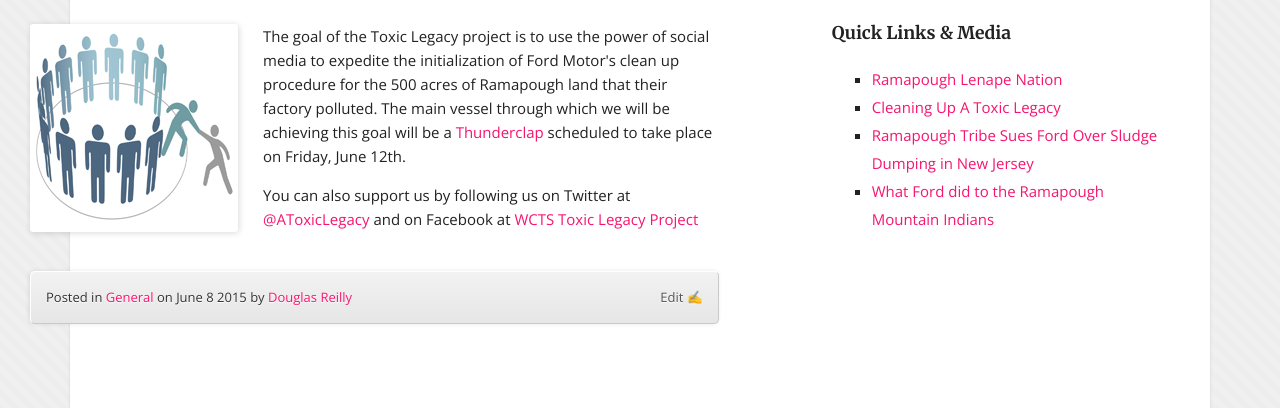
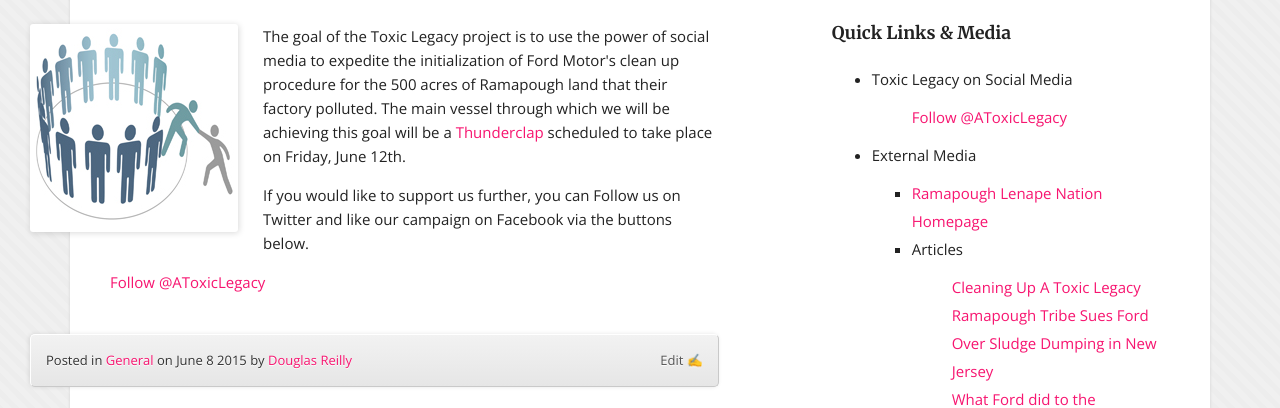
Before and after one commit to shinolife63/toxiclegacy, a plain HTML site: page getinvolved.html in a window 1280 px wide. Shown: the part 395-803 px from the top of the page. Drawn offline with nearby package versions, Linux system fonts and the light colour scheme.

Commit message:
The Social Update
Added facebook and twitter buttons to the get involved page.
Also changed the quick links and media sidebar to be more professional
and aesthetic.

```diff
--- a/getinvolved.html
+++ b/getinvolved.html
@@ -4,6 +4,16 @@
 <!--[if IE 7]>    <html class="no-js ie7"> <![endif]-->
 <!--[if IE 8]>    <html class="no-js ie8"> <![endif]-->
 <!--[if gt IE 8]><!--> <html class="no-js"> <!--<![endif]-->
+<div id="fb-root"></div>
+    <script>
+            (function (d, s, id) {
+                var js, fjs = d.getElementsByTagName(s)[0];
+                if (d.getElementById(id)) return;
+                js = d.createElement(s); js.id = id;
+                js.src = "//connect.facebook.net/en_GB/sdk.js#xfbml=1&version=v2.3";
+                fjs.parentNode.insertBefore(js, fjs);
+            }(document, 'script', 'facebook-jssdk'));
+    </script>
 <head>
 
 	<meta charset="utf-8">
@@ -84,7 +94,10 @@
 			The main vessel through which we will be achieving this goal will be a <a href="https://www.thunderclap.it/projects/27556-rising-from-a-toxic-legacy?locale=en">Thunderclap</a> scheduled to take place on Friday, June 12th.
 			</p>
 			<p>
-			You can also support us by following us on Twitter at <a href="https://twitter.com/AToxicLegacy">@AToxicLegacy</a> and on Facebook at <a href="https://www.facebook.com/WCTS.ToxicLegacy">WCTS Toxic Legacy Project</a>
+                If you would like to support us further, you can Follow us on Twitter and like our campaign on Facebook via the buttons below.</p>
+                <span class="fb-like" data-href="https://www.facebook.com/WCTS.ToxicLegacy" data-width="10" data-layout="standard" data-action="like" data-show-faces="false" data-share="true"></span>
+                <a href="https://twitter.com/AToxicLegacy" class="twitter-follow-button" data-show-count="false" data-dnt="true">Follow @AToxicLegacy</a>
+                <script>!function (d, s, id) { var js, fjs = d.getElementsByTagName(s)[0], p = /^http:/.test(d.location) ? 'http' : 'https'; if (!d.getElementById(id)) { js = d.createElement(s); js.id = id; js.src = p + '://platform.twitter.com/widgets.js'; fjs.parentNode.insertBefore(js, fjs); } }(document, 'script', 'twitter-wjs');</script>
 			</p>
 		</div> <!-- .entry-content -->
 
@@ -113,13 +126,26 @@
 
 	<aside class="widget">
 		<h3 class="widget-title">Quick Links & Media</h3>
-
-		<ul>
-			<li><a href="http://www.ramapoughlenapenation.org/">Ramapough Lenape Nation</a></li>
-			<li><a href="http://america.aljazeera.com/articles/2014/3/21/cleaning-up-a-toxiclegacy.html">Cleaning Up A Toxic Legacy</a></li>
-			<li><a href="http://www.nytimes.com/2006/01/19/nyregion/19ringwood.html">Ramapough Tribe Sues Ford Over Sludge Dumping in New Jersey</a></li>
-			<li><a href="http://louisproyect.org/2011/07/18/what-ford-did-to-the-ramapough-mountain-indians/">What Ford did to the Ramapough Mountain Indians</a></li>
-		</ul>
+        <ul style="list-style-type:disc">
+            <li>Toxic Legacy on Social Media</li>
+            <ul style="list-style-type:none">
+                <li><span class="fb-like" data-href="https://www.facebook.com/WCTS.ToxicLegacy" data-layout="standard" data-action="like" data-show-faces="false" data-share="true"></span></li>
+                <li>
+                    <a href="https://twitter.com/AToxicLegacy" class="twitter-follow-button" data-show-count="false" data-dnt="true">Follow @AToxicLegacy</a>
+                    <script>!function (d, s, id) { var js, fjs = d.getElementsByTagName(s)[0], p = /^http:/.test(d.location) ? 'http' : 'https'; if (!d.getElementById(id)) { js = d.createElement(s); js.id = id; js.src = p + '://platform.twitter.com/widgets.js'; fjs.parentNode.insertBefore(js, fjs); } }(document, 'script', 'twitter-wjs');</script></span>
+                </li>
+            </ul>
+            <li>External Media</li>
+            <ul>
+                <li><a href="http://www.ramapoughlenapenation.org/">Ramapough Lenape Nation Homepage</a></li>
+                <li>Articles</li>
+                <ul style="list-style-type:none">
+                    <li><a href="http://america.aljazeera.com/articles/2014/3/21/cleaning-up-a-toxiclegacy.html">Cleaning Up A Toxic Legacy</a></li>
+                    <li><a href="http://www.nytimes.com/2006/01/19/nyregion/19ringwood.html">Ramapough Tribe Sues Ford Over Sludge Dumping in New Jersey</a></li>
+                    <li><a href="http://louisproyect.org/2011/07/18/what-ford-did-to-the-ramapough-mountain-indians/">What Ford did to the Ramapough Mountain Indians</a></li>
+                </ul>
+            </ul>
+        </ul>
 	</aside> <!-- .widget -->
 
 
```
Also changed, not shown: history.html (+30 -6 lines), index.html (+30 -6 lines), 1 other file.
